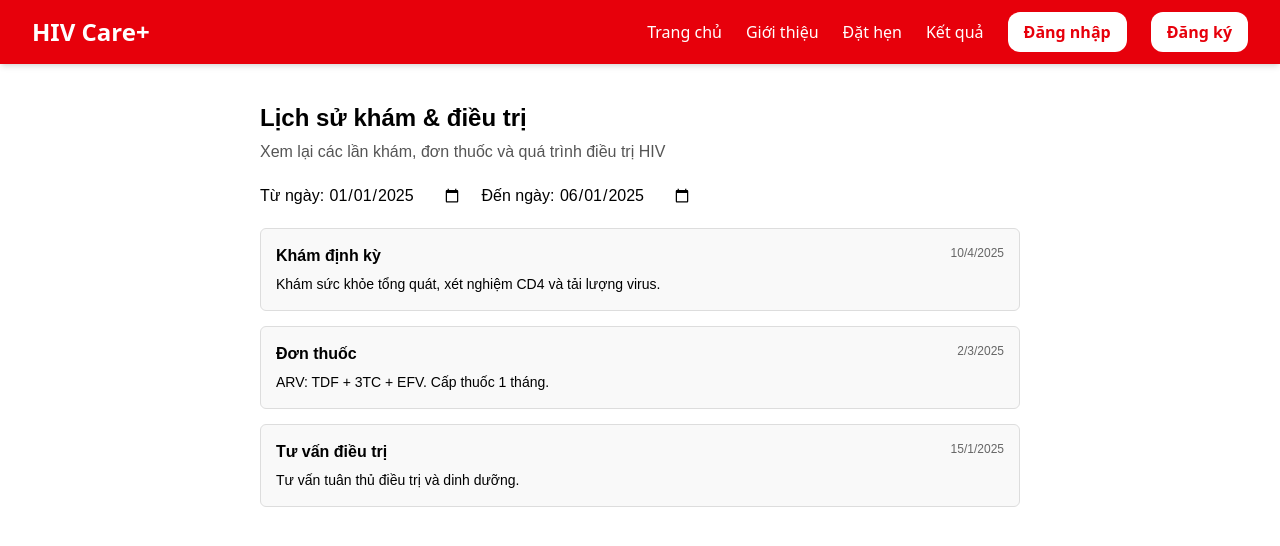
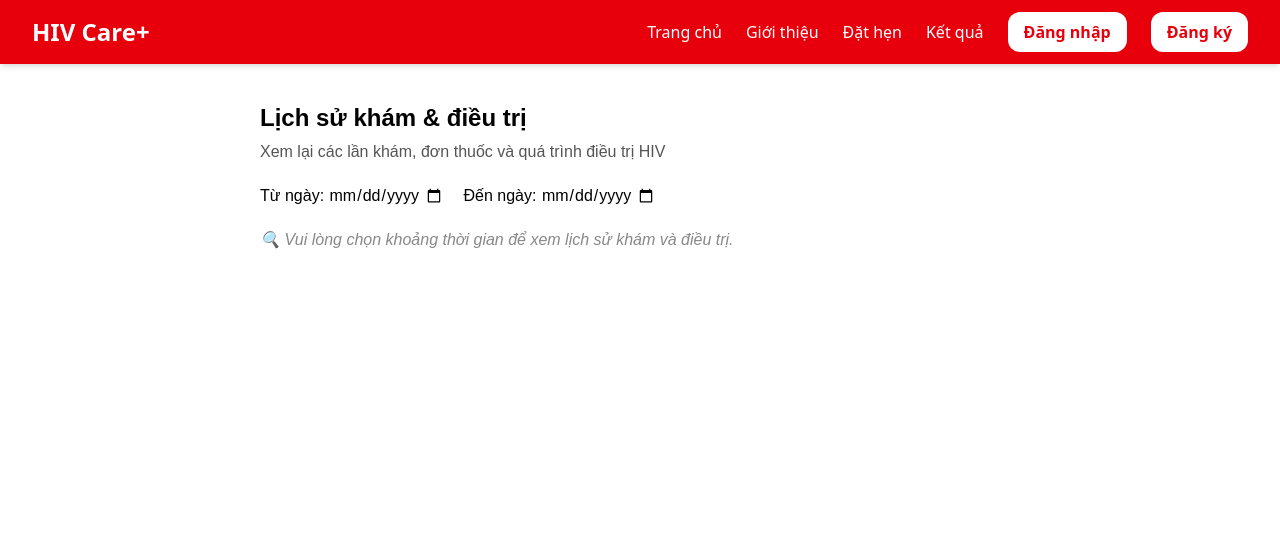
Before and after one commit to YenNhi206/swpHIVproject, a React (Vite) app: page /history in a window 1280 px wide. Shown: the top 546 px of the page. Built offline with nearby package versions, Linux system fonts and the light colour scheme.

Commit message:
Update History
Gap ai cung mau vao tan redfalg anh tan vào mau

```diff
--- a/src/features/patientdashboard/History.jsx
+++ b/src/features/patientdashboard/History.jsx
@@ -23,15 +23,30 @@ const mockHistory = [
 ];
 
 export default function History() {
-  const [fromDate, setFromDate] = useState("2025-01-01");
-  const [toDate, setToDate] = useState("2025-06-01");
+  const today = new Date().toISOString().split("T")[0];
+
+  const [fromDate, setFromDate] = useState("");
+  const [toDate, setToDate] = useState("");
+  const [isFiltered, setIsFiltered] = useState(false);
+
+  const isInvalidRange = toDate && new Date(toDate) > new Date(today);
+
+  const handleFilterChange = (setter) => (e) => {
+    setter(e.target.value);
+    setIsFiltered(true);
+  };
 
   const filterByDate = (entries) => {
     return entries.filter((entry) => {
       const entryDate = new Date(entry.date);
-      return entryDate >= new Date(fromDate) && entryDate <= new Date(toDate);
+      return (
+        (!fromDate || entryDate >= new Date(fromDate)) &&
+        (!toDate || entryDate <= new Date(toDate))
+      );
     });
   };
+
+  const filteredData = filterByDate(mockHistory);
 
   return (
     <div style={styles.container}>
@@ -46,7 +61,8 @@ export default function History() {
           <input
             type="date"
             value={fromDate}
-            onChange={(e) => setFromDate(e.target.value)}
+            onChange={handleFilterChange(setFromDate)}
+            max={today}
           />
         </div>
         <div>
@@ -54,16 +70,27 @@ export default function History() {
           <input
             type="date"
             value={toDate}
-            onChange={(e) => setToDate(e.target.value)}
+            onChange={handleFilterChange(setToDate)}
+            max={today}
           />
         </div>
       </div>
 
+      {isInvalidRange && (
+        <p style={styles.error}>
+          ❌ Ngày kết thúc không được vượt quá ngày hôm nay ({today}).
+        </p>
+      )}
+
       <div style={styles.historyList}>
-        {filterByDate(mockHistory).length === 0 ? (
+        {!isFiltered ? (
+          <p style={styles.noData}>
+            🔍 Vui lòng chọn khoảng thời gian để xem lịch sử khám và điều trị.
+          </p>
+        ) : !isInvalidRange && filteredData.length === 0 ? (
           <p style={styles.noData}>Không có dữ liệu trong khoảng thời gian đã chọn.</p>
         ) : (
-          filterByDate(mockHistory).map((item) => (
+          filteredData.map((item) => (
             <div key={item.id} style={styles.card}>
               <div style={styles.cardHeader}>
                 <strong>{item.type}</strong>
@@ -129,4 +156,9 @@ const styles = {
     fontStyle: "italic",
     color: "#888",
   },
+  error: {
+    color: "red",
+    marginBottom: "10px",
+    fontWeight: "bold",
+  },
 };
```
